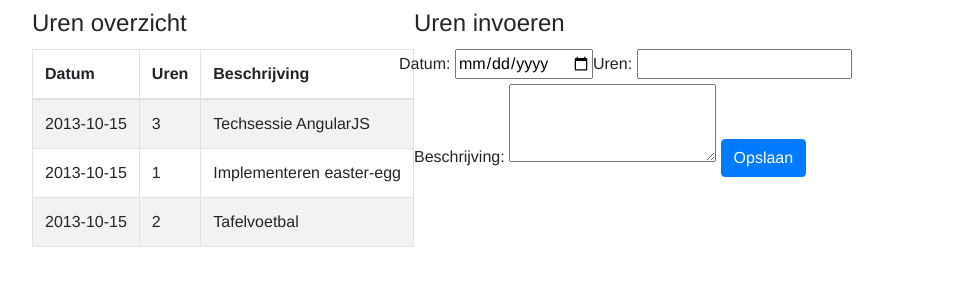
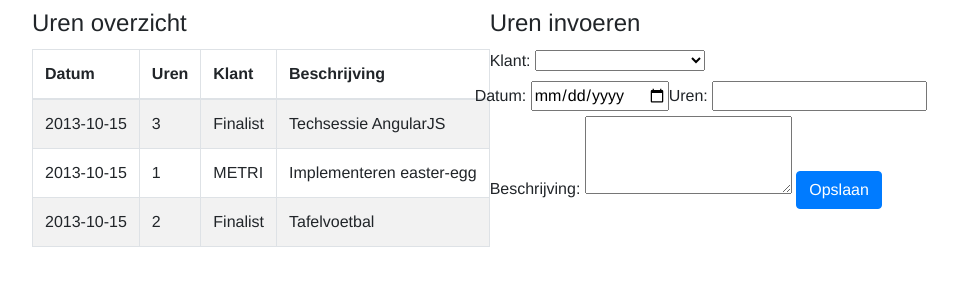
Before and after one commit to ghengeveld/angular-techsessie, a website: page app/index.html in a window 1280 px wide. Shown: the part 83-368 px from the top of the page, without its empty margins (38-996 px from the left). Drawn offline with nearby package versions, Linux system fonts and the light colour scheme; some packages are replaced by stand-ins of ours; a script that the page names is missing.

Commit message:
Layout changes

```diff
--- a/app/views/hours.html
+++ b/app/views/hours.html
@@ -9,6 +9,7 @@
         <tr>
           <th>Datum</th>
           <th>Uren</th>
+          <th>Klant</th>
           <th>Beschrijving</th>
         </tr>
       </thead>
@@ -16,6 +17,7 @@
         <tr data-ng-repeat="hours in hoursList">
           <td>{{ hours.date }}</td>
           <td>{{ hours.hours }}</td>
+          <td>{{ hours.customer.name }}</td>
           <td>{{ hours.description }}</td>
         </tr>
       </tbody>
@@ -25,6 +27,14 @@
     <legend>Uren invoeren</legend>
 
     <form ng-submit="addHours(hours)">
+      <label for="customer">Klant:</label>
+      <select name="customer"
+              id="customer"
+              ng-model="hours.customer"
+              ng-options="customer.name for customer in customers"
+              class="span4"
+              required></select>
+
       <div class="row">
         <div class="span2">
           <label for="date">Datum:</label>
```
